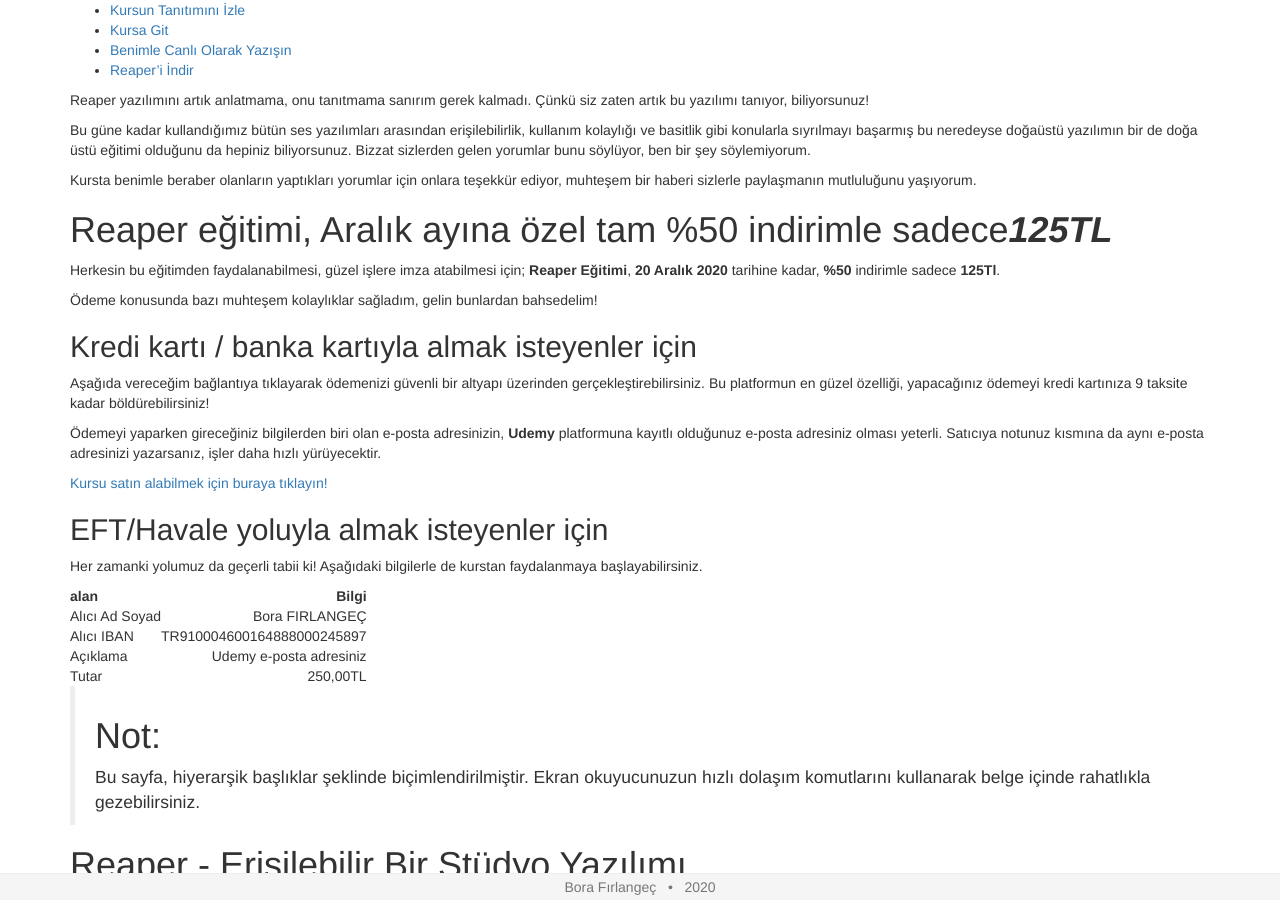
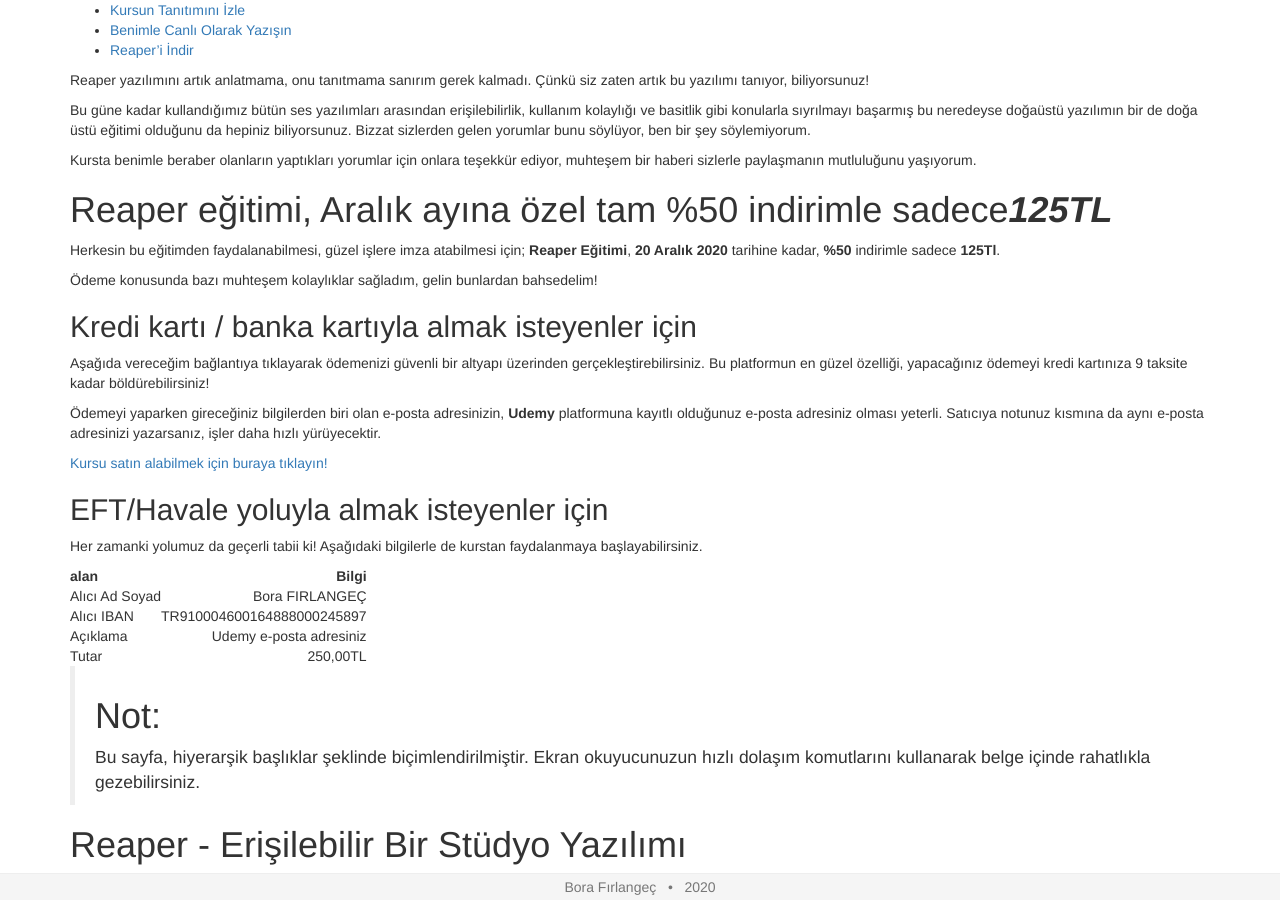
Before and after one commit to borfirbora/borfirbora.github.io, a Jekyll site: the page built from reaper.md, in a window 1280 px wide and 900 px high. Built offline with Jekyll 4.4.1, drawn with Linux system fonts in a browser that asks for light colours.

Commit message:
Update reaper.md

```diff
--- a/reaper.md
+++ b/reaper.md
@@ -6,7 +6,6 @@
 
 
 * [Kursun Tanıtımını İzle](https://www.youtube.com/watch?v=DnWt0Dp9H6I&feature=youtu.be)
-* [Kursa Git](https://www.udemy.com/course/reaper-egitimi/?referralCode=A5BF4D4413A14541BA9E)
 * [Benimle Canlı  Olarak Yazışın](https://tawk.to/chat/5d8b5acf6c1dde20ed03632d/default)
 * [Reaper'i İndir](reaper-32&64bit.zip)
 
```
